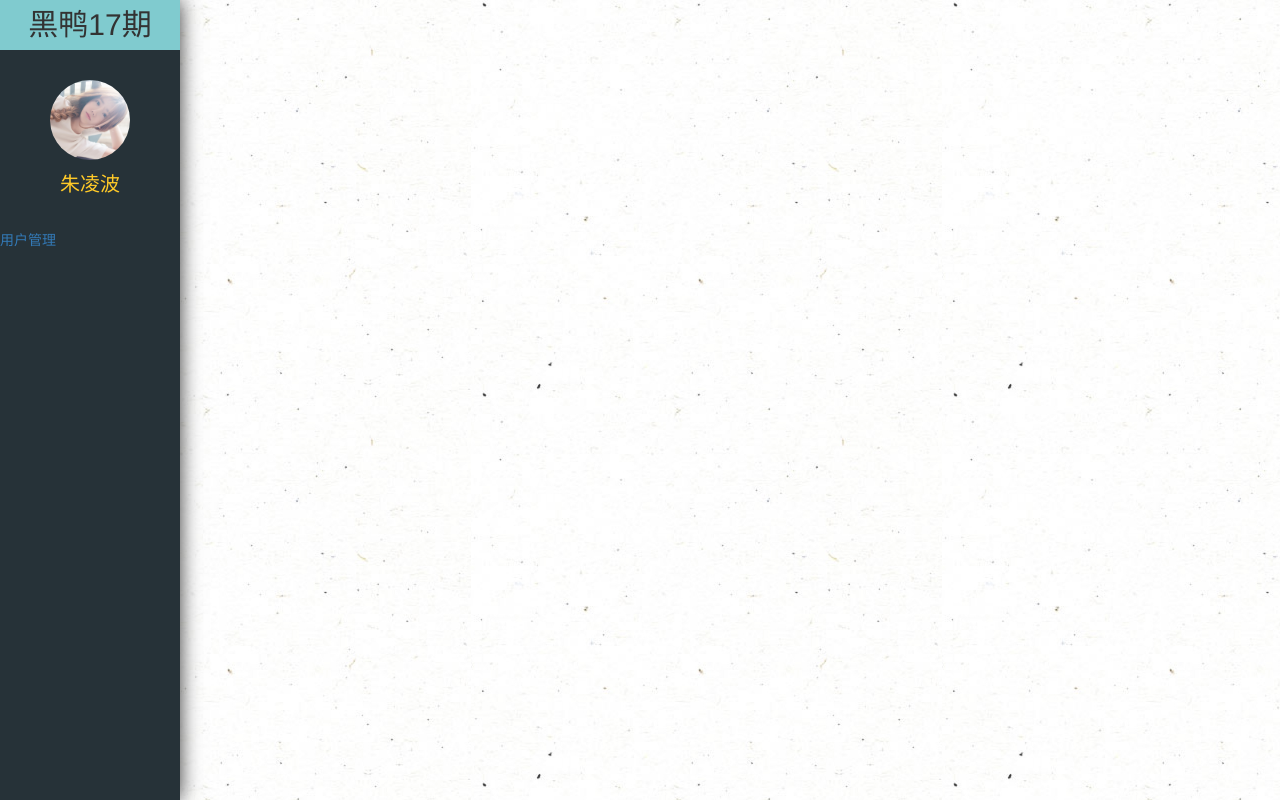
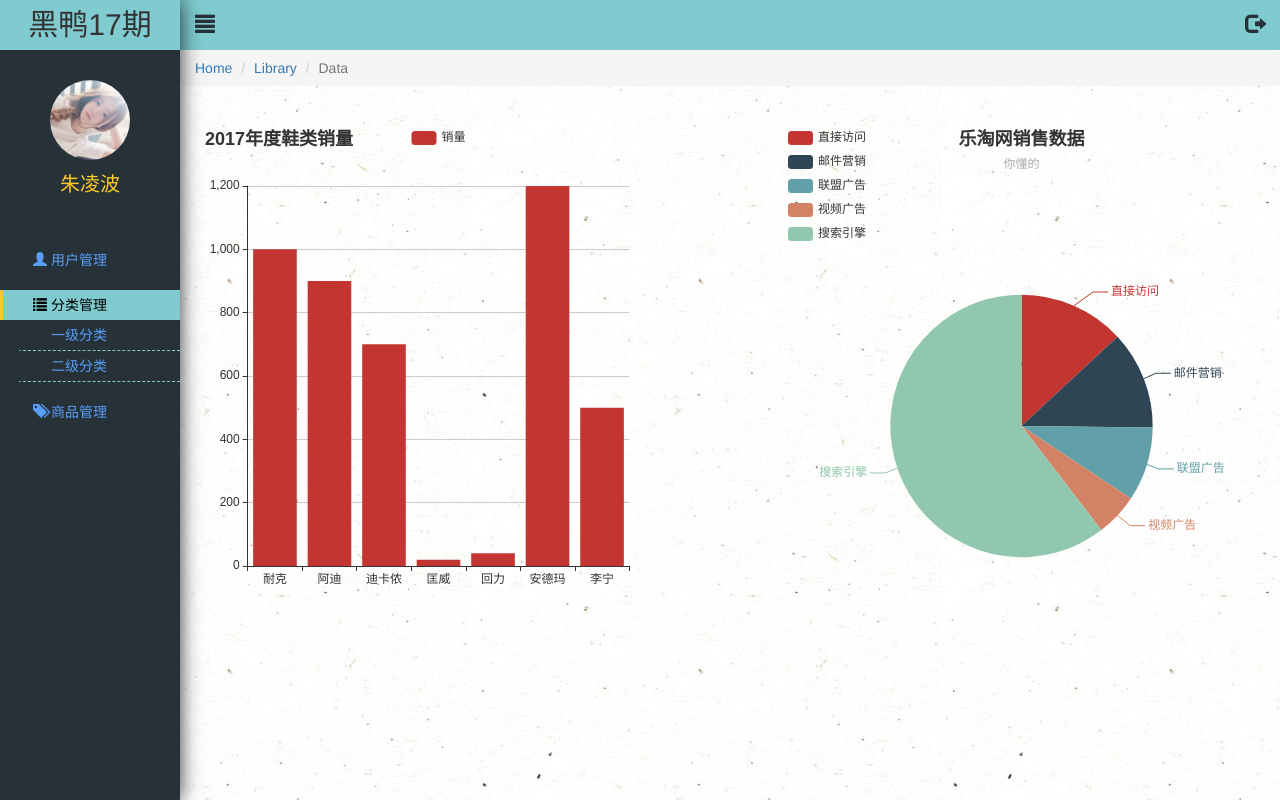
Before and after one commit to Zhulingbo/letao-html-page, a website: page public/back/index.html in a window 1280 px wide. Drawn offline with Linux system fonts and the light colour scheme.

Commit message:
index页面初版完成

```diff
--- a/public/back/index.html
+++ b/public/back/index.html
@@ -10,8 +10,7 @@
 </head>
 <body>
 
-<div class="container index">
-    <div class="row">
+<div class="container letao">
     <div class="le_aside">
     <h2>黑鸭17期</h2>
     <div class="head">
@@ -20,20 +19,48 @@
         </div>
         <span class="name">朱凌波</span>
     </div>
-            <ul>
+    <ul class="aside_menu">
         <li>
             <a href="javascript:;">
+                <i class="glyphicon glyphicon-user"></i>
                 用户管理
             </a>
         </li>
         <li>
-                    <a href="javascript:;"></a>
+            <a href="javascript:;" class="active">
+                <i class="glyphicon glyphicon-list"></i>
+                分类管理
+            </a>
+            <a href="javascript:;" class="first">一级分类</a>
+            <a href="javascript:;" class="second">二级分类</a>
         </li>
-                <li></li>
+        <li>
+            <a href="javascript:;">
+                <i class="glyphicon glyphicon-tags"></i>
+                商品管理
+            </a>
+        </li>
     </ul>
 </div>
+    <div class="le_content">
+        <header>
+            <a href="javascript:;" class="menu_icon pull-left">
+                <i class="glyphicon glyphicon-align-justify"></i>
+            </a>
+            <a href="javascript:;" class="logout pull-right">
+                <i class="glyphicon glyphicon-log-out"></i>
+            </a>
+        </header>
+        <ol class="breadcrumb">
+            <li><a href="#">Home</a></li>
+            <li><a href="#">Library</a></li>
+            <li class="active">Data</li>
+        </ol>
+        <div class="lechear_main">
+            <div id="main1" class="le_chart_1 pull-left"></div>
+            <div id="main2" class="le_chart_2 pull-right"></div>
         </div>
-
+    </div>
 </div>
 
 <script src="lib/jquery/jquery.js"></script>
--- a/public/back/js/index.js
+++ b/public/back/js/index.js
@@ -0,0 +1,93 @@
+$(function () {
+//
+  // 基于准备好的dom，初始化echarts实例
+  var myChart1 = echarts.init(document.getElementById('main1'));
+  var data = [
+    {name:"耐克",num:1000},
+    {name:"阿迪",num:900},
+    {name:"迪卡侬",num:700},
+    {name:"匡威",num:20},
+    {name:"回力",num:40},
+    {name:"安德玛",num:1200},
+    {name:"李宁",num:500},
+  ]
+  var arr1 = data.map(function (e, i) {
+    return e.name;
+    // return arr2 = e.num;
+  })
+  var arr2 = data.map(function (e, i) {
+    // return arr1 = e.name;
+    return e.num;
+  })
+  console.log(arr1);
+  // 指定图表的配置项和数据
+  var option1 = {
+    title: {
+      text: '2017年度鞋类销量'
+    },
+    tooltip: {},
+    legend: {
+      data:['销量']
+    },
+    xAxis: {
+      data: arr1
+    },
+    yAxis: {},
+    series: [{
+      name: '销量',
+      type: 'bar',
+      data: arr2
+    }]
+  };
+
+  // 使用刚指定的配置项和数据显示图表。
+  myChart1.setOption(option1);
+
+  //圆饼图
+  var myChart2 = echarts.init(document.getElementById('main2'));
+  option2 = {
+    title : {
+      text: '乐淘网销售数据',
+      subtext: '你懂的',
+      x:'center'
+    },
+    tooltip : {
+      trigger: 'item',
+      formatter: "{a} <br/>{b} : {c} ({d}%)"
+    },
+    legend: {
+      orient: 'vertical',
+      left: 'left',
+      data: ['直接访问','邮件营销','联盟广告','视频广告','搜索引擎']
+    },
+    series : [
+      {
+        name: '访问来源',
+        type: 'pie',
+        radius : '55%',
+        center: ['50%', '60%'],
+        data:[
+          {value:335, name:'直接访问'},
+          {value:310, name:'邮件营销'},
+          {value:234, name:'联盟广告'},
+          {value:135, name:'视频广告'},
+          {value:1548, name:'搜索引擎'}
+        ],
+        itemStyle: {
+          emphasis: {
+            shadowBlur: 10,
+            shadowOffsetX: 0,
+            shadowColor: 'rgba(0, 0, 0, 0.5)'
+          }
+        }
+      }
+    ]
+  };
+  myChart2.setOption(option2);
+
+  //菜单按钮点击事件绑定
+  $(".menu_icon").on('click',function () {
+    $(".le_aside").toggleClass('move');
+    $(".letao").toggleClass('move');
+  })
+})
--- a/public/back/less/common.less
+++ b/public/back/less/common.less
@@ -2,7 +2,7 @@
   width: 100%;
   height:100%;
   position: relative;
-  background-color: #263238;
+  //background-color: #263238;
 }
 .mt_200 {
   margin-top: 200px;
--- a/public/back/less/index.less
+++ b/public/back/less/index.less
@@ -1,13 +1,25 @@
-.index {
+.letao {
   background: url("../images/bg.jpg") repeat;
   background-size:471px 390px;
+  padding-left: 180px;
+  padding-right: 0;
+  overflow: hidden;
+  transition: all .5s ease-in-out;
+}
+.letao.move {
+  padding-left: 0px;
 }
 .le_aside {
   width: 180px;
   height: 100%;
-  position: absolute;
+  position: fixed;
+  left: 0;
+  top: 0;
+  z-index: 10;
   box-shadow: 0px 0px 20px rgba(0,0,0,.8);
   background-color: #263238;
+  transition: all .5s ease-in-out;
+  transform:translateX(0);
   h2 {
     text-align: center;
     background-color: #80CBCF;
@@ -41,6 +53,63 @@
       display: block;
     }
   }
+  .aside_menu {
+    li{
+      margin: 15px 0;
+      a.active{
+        border-left: 3px solid #FFCA28;
+        background-color: #80CBCF;
+        color: #000;
+      }
+      a.first,
+      a.second {
+        margin-left: 18px;
+        border-bottom: 1px dashed #80CBCF;
+      }
+    }
+    a{
+      color: #589DF6;
+      padding-left: 30px;
+      display: block;
+      line-height: 30px;
+      border-left: 3px solid transparent;
+      text-decoration: none;
+    }
+  }
+}
+.le_aside.move {
+  transform: translateX(-100%);
+  box-shadow: 0px 0px 0px rgba(0,0,0,0);
+}
+.le_content {
+  width: 100%;
+  height: 100%;
+  header {
+    width: 100%;
+    height: 50px;
+    background-color: #80CBCF;
+    a{
+      width: 50px;
+      height: 50px;
+      display: block;
+      text-align: center;
+      line-height: 50px;
+      font-size: 20px;
+      color: #263238;
+    }
+  }
+  .lechear_main {
+    width: 100%;
+    padding: 20px;
+    height: 100%;
+    box-sizing: border-box;
+    .le_chart_1,
+    .le_chart_2{
+      width: 45%;
+      height:500px;
+    }
+  }
+
 }
 
 @keyframes rotate {
```
Also changed, not shown: public/back/css/common.css, public/back/css/index.css, public/back/css/style.css. Lines whose indentation alone changed are shown as unchanged.
